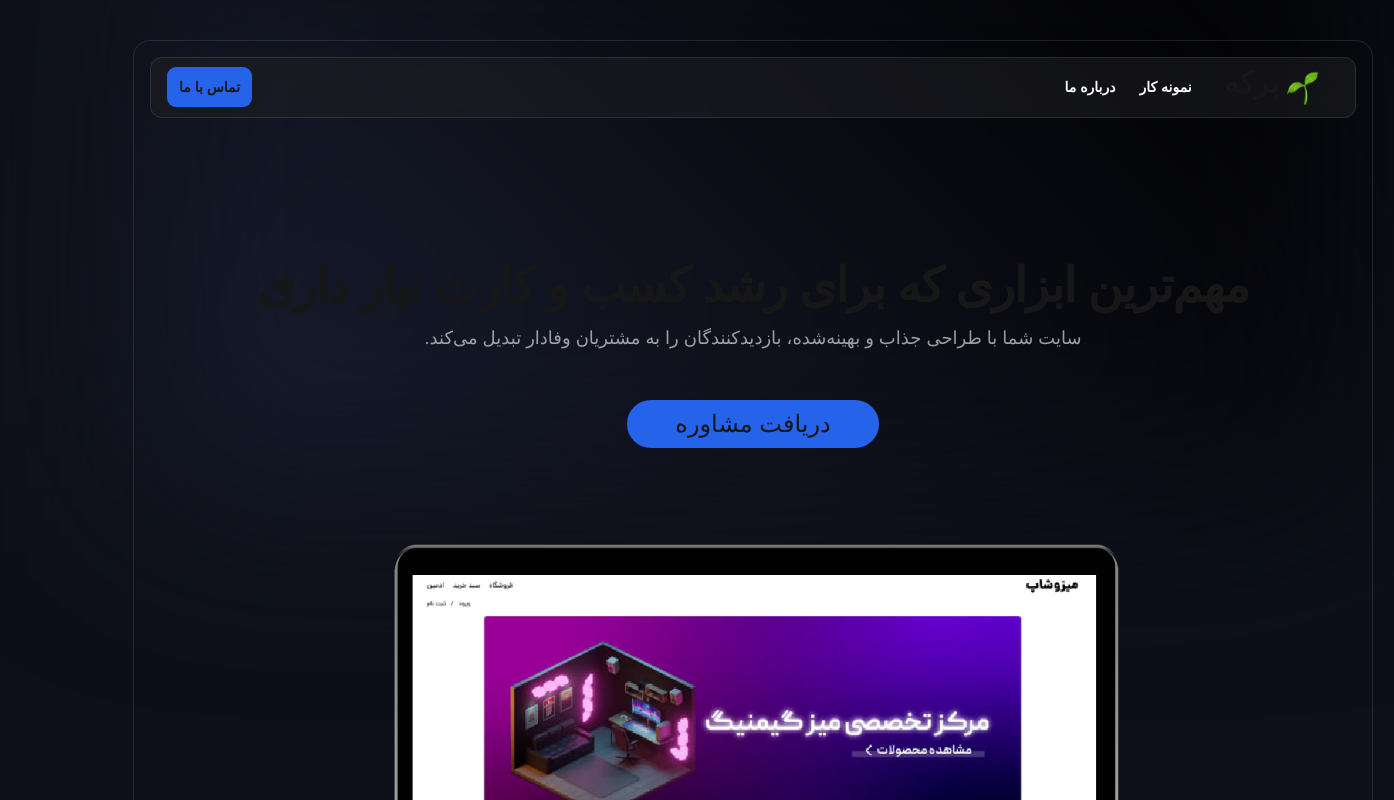
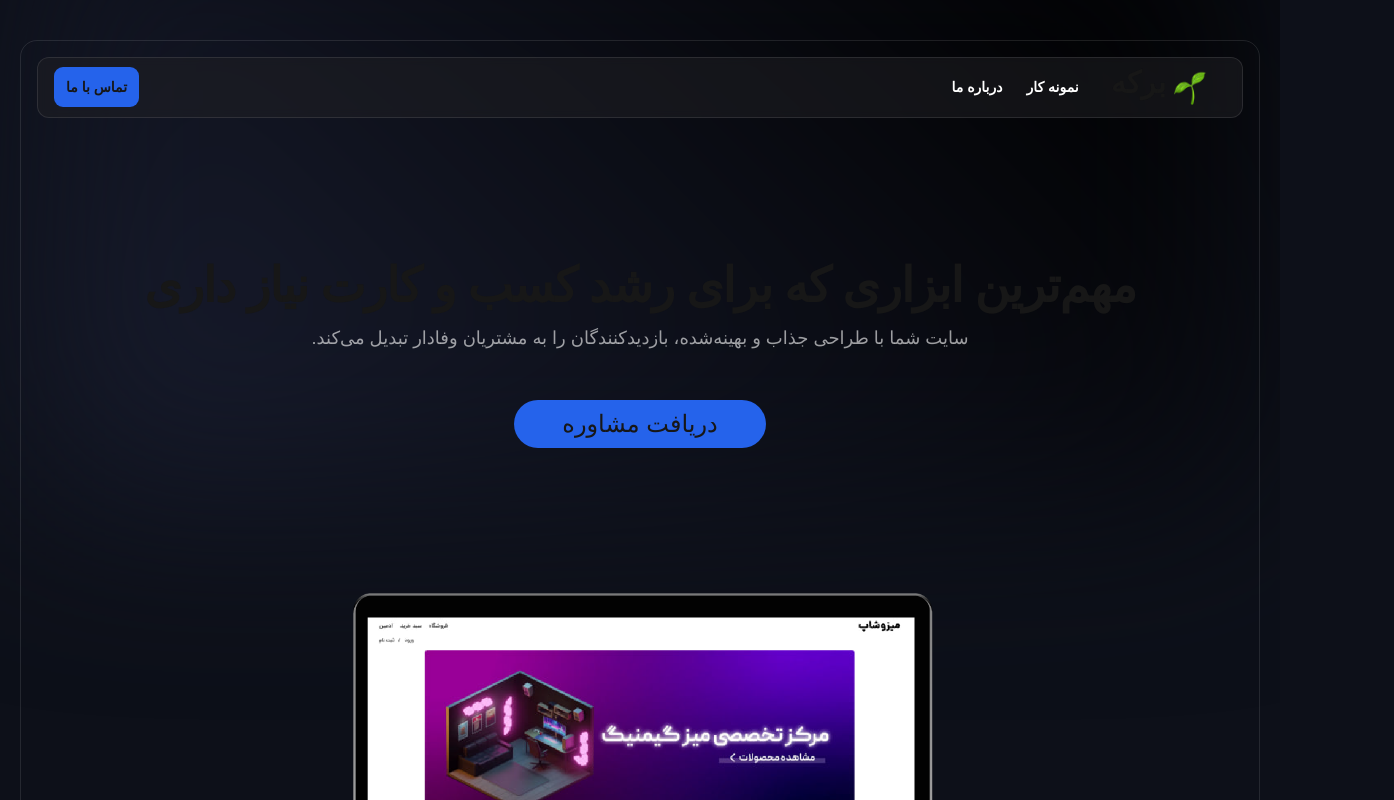
Before and after one commit to MianajiAli/brkh, a Next.js app: page /brkh/ in a window 1280 px wide. Shown: the top 800 px of the page, 1394 px wide, since content can reach past the window. Built offline with nearby package versions, Linux system fonts and the light colour scheme.

Commit message:
Update Hero.jsx

```diff
--- a/components/Hero.jsx
+++ b/components/Hero.jsx
@@ -34,7 +34,7 @@ export default function Hero() {
                     height={500}
                     quality={75}
                     priority
-                    className="object-cover w-full scale-125 "
+                    className="object-cover w-full  "
                 />
             </div>
 
```
